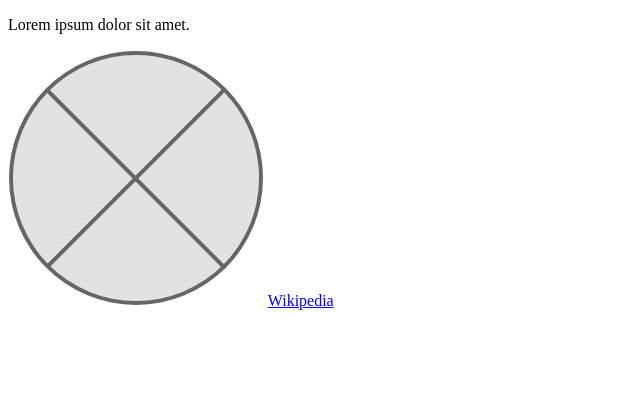
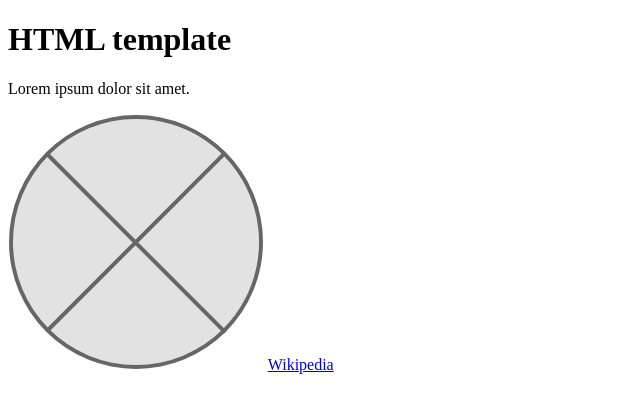
Before and after one commit to aidanstacey/html-document-setup-gh-pages, a plain HTML site: page index.html in a window 1280 px wide. Shown: the whole page, without its empty margins (0-640 px from the left). Drawn offline with Linux system fonts and the light colour scheme.

Commit message:
Added missing heading

```diff
--- a/index.html
+++ b/index.html
@@ -8,6 +8,9 @@
 <body>
 
   <header>
+    <h1>HTML template</h1>
+  </header>
+
   <main>
     <p> Lorem ipsum dolor sit amet.</p>
     <img src="images/logo.svg" alt="Logo">
```
